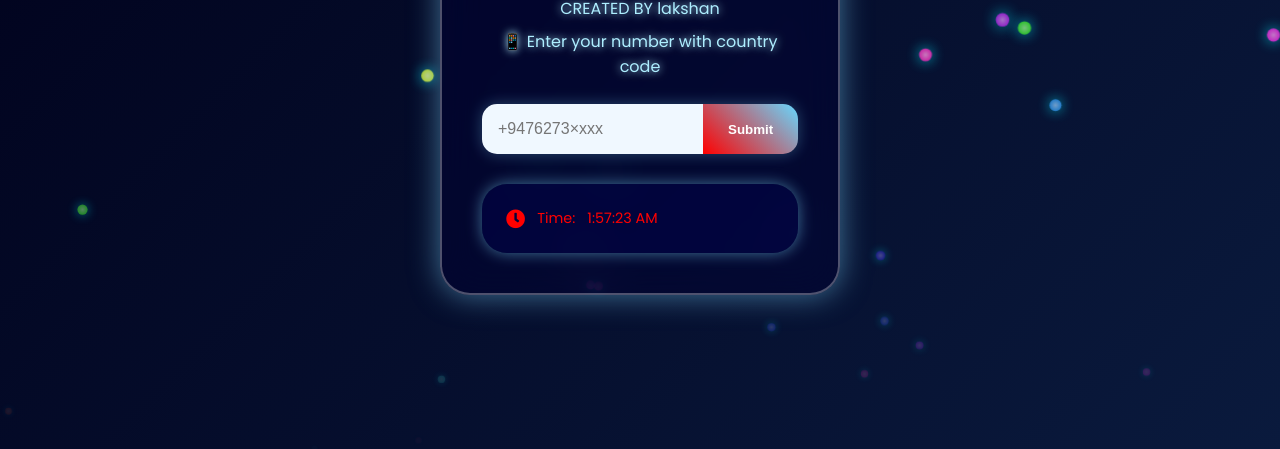
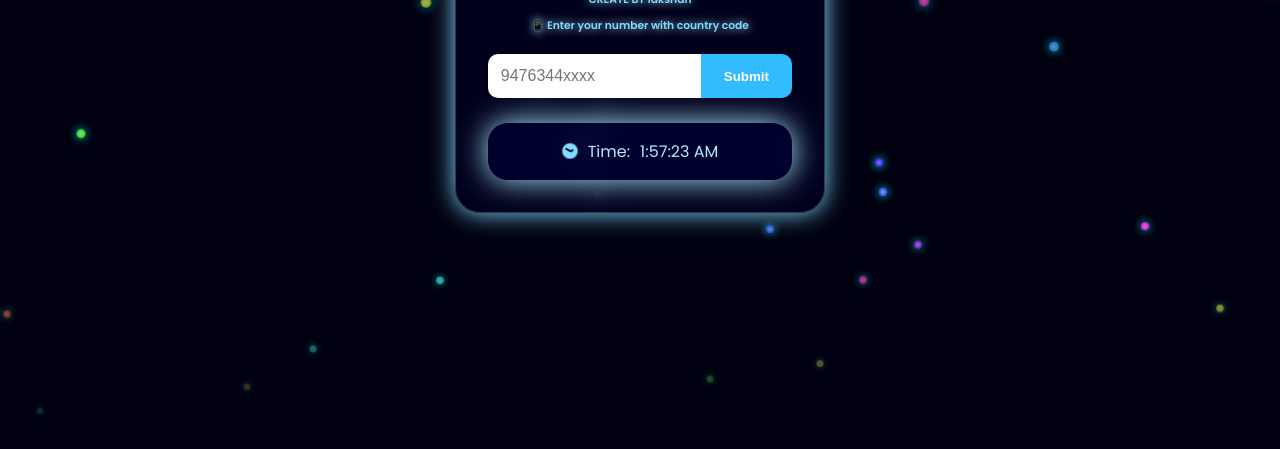
Before and after one commit to lakshankpg/lakshan-mini-bot, a plain HTML site: page main.html in a window 1280 px wide. Shown: the part 351-800 px from the top of the page. Drawn offline with Linux system fonts and the light colour scheme.

Commit message:
Update main.html

```diff
--- a/main.html
+++ b/main.html
@@ -3,22 +3,16 @@
 <head>
   <meta charset="UTF-8" />
   <meta name="viewport" content="width=device-width, initial-scale=1.0" />
-  <title>LAKSHAN-MD MINI BOT</title>
+  <title>lakshan -MD MINI BOT</title>
   <link rel="stylesheet" href="https://cdnjs.cloudflare.com/ajax/libs/font-awesome/5.15.4/css/all.min.css"/>
-  <link href="https://fonts.googleapis.com/css2?family=Poppins:wght@300;400;600;700&display=swap" rel="stylesheet">
+  <link href="https://fonts.googleapis.com/css2?family=Poppins:wght@400;600&display=swap" rel="stylesheet">
   <style>
-    * {
-      margin: 0;
-      padding: 0;
-      box-sizing: border-box;
-    }
-
+    * { margin: 0; padding: 0; box-sizing: border-box; }
     body {
       font-family: 'Poppins', sans-serif;
-      background: linear-gradient(135deg, #00001a, #0a1a3d);
+      background: #000010;
       color: #fff;
       overflow: hidden;
-      min-height: 100vh;
     }
 
     .neon-bubbles {
@@ -35,25 +29,25 @@
     .neon-bubbles span {
       position: absolute;
       display: block;
-      width: 15px;
-      height: 15px;
+      width: 12px;
+      height: 12px;
       border-radius: 50%;
-      background: radial-gradient(circle, #00f0ff, #ff0000);
-      animation: rise 8s linear infinite;
-      filter: drop-shadow(0 0 8px #00f0ff);
-      opacity: 0.6;
+      background: radial-gradient(circle, #00f0ff, #0077ff);
+      animation: rise 7s linear infinite;
+      filter: drop-shadow(0 0 6px #00f0ff);
+      opacity: 0.7;
     }
 
     @keyframes rise {
       0% {
-        transform: translateY(100vh) scale(0.4);
+        transform: translateY(100vh) scale(0.5);
         opacity: 0;
       }
-      40% {
-        opacity: 0.8;
+      30% {
+        opacity: 1;
       }
       100% {
-        transform: translateY(-20vh) scale(1.5);
+        transform: translateY(-10vh) scale(1.2);
         opacity: 0;
       }
     }
@@ -69,115 +63,97 @@
     }
 
     .box {
-      background: rgba(0, 0, 50, 0.5);
-      backdrop-filter: blur(20px);
-      padding: 2.5rem;
-      border-radius: 30px;
-      box-shadow: 0 0 30px rgba(126, 220, 255, 0.5);
+      background: rgba(0, 0, 50, 0.4);
+      backdrop-filter: blur(15px);
+      padding: 2rem;
+      border-radius: 25px;
+      box-shadow: 0 0 25px #7edcff;
       text-align: center;
-      width: 100%;
-      max-width: 400px;
-      animation: fadeIn 1.2s ease-in-out;
-      border: 2px solid rgba(255, 255, 255, 0.3);
+      width: 370px;
+      animation: fadeIn 1s ease-in-out;
+      border: 1px solid rgba(255, 255, 255, 0.2);
     }
 
     @keyframes fadeIn {
-      from { opacity: 0; transform: translateY(30px); }
+      from { opacity: 0; transform: translateY(20px); }
       to { opacity: 1; transform: translateY(0); }
     }
 
-    h3 {
-      color:#b0f;
-      font-size: 2rem;
-      font-weight: 700;
+    h3, h6 {
+      color: #7edcff;
       margin: 10px 0;
-      text-shadow: 0 0 12px #b0f0ff;
-    }
-
-    h6 {
-      color: #aeeeff;
-      font-size: 1rem;
-      font-weight: 400;
-      margin: 8px 0;
-      text-shadow: 0 0 8px #b0f0ff;
+      text-shadow: 0 0 10px #b0f0ff;
     }
 
     .input-container {
-      margin-top: 25px;
+      margin-top: 20px;
       display: flex;
-      border-radius: 15px;
-      overflow: hidden;
-      box-shadow: 0 0 15px rgba(126, 220, 255, 0.3);
     }
 
     .input-container input {
       width: 70%;
-      padding: 1rem;
+      padding: 0.8rem;
+      border-radius: 10px 0 0 10px;
       border: none;
       outline: none;
-      background: #f0f8ff;
+      background: #fff;
       font-size: 1rem;
       color: #000;
-      transition: background 0.3s;
-    }
-
-    .input-container input:focus {
-      background: #e6f0ff;
     }
 
     .input-container button {
       width: 30%;
-      padding: 1rem;
+      padding: 0.8rem;
       border: none;
-      background: linear-gradient(45deg, #ff0000, #66d9ff);
+      border-radius: 0 10px 10px 0;
+      background: #33bbff;
       color: #fff;
-      font-weight: 600;
+      font-weight: bold;
       cursor: pointer;
-      transition: all 0.3s ease;
+      transition: 0.3s;
     }
 
     .input-container button:hover {
-      background: linear-gradient(45deg, #ff0000, #99e6ff);
-      box-shadow: 0 0 15px #84f0ff;
-      transform: translateY(-2px);
+      background: #66d9ff;
+      box-shadow: 0 0 10px #84f0ff;
     }
 
     .centered-text {
       margin-top: 20px;
-      color: #fff;
-      font-weight: 600;
-      text-shadow: 0 0 6px #84dfff;
+      color: white;
+      font-weight: bold;
+      text-shadow: 0 0 5px #84dfff;
     }
 
     .info-container {
-      margin-top: 30px;
-      background: rgba(0, 0, 80, 0.4);
-      padding: 1.5rem;
-      border-radius: 25px;
-      color: #ff0000;
-      box-shadow: 0 0 25px rgba(126, 220, 255, 0.5);
-      animation: glow 2.5s infinite ease-in-out;
+      margin-top: 25px;
+      background: rgba(0, 0, 80, 0.3);
+      padding: 1rem 1.5rem;
+      border-radius: 20px;
+      color: #aeeeff;
+      box-shadow: 0 0 25px #7edcff;
+      animation: glow 2s infinite ease-in-out;
       display: flex;
+      justify-content: center;
+      align-items: center;
+      gap: 15px;
       flex-direction: column;
-      gap: 12px;
     }
 
     @keyframes glow {
-      0%, 100% { box-shadow: 0 0 15px rgba(126, 220, 255, 0.5); }
-      50% { box-shadow: 0 0 35px rgba(176, 240, 255, 0.7); }
+      0%, 100% { box-shadow: 0 0 15px #7edcff; }
+      50% { box-shadow: 0 0 30px #b0f0ff; }
     }
 
     .info-item {
       display: flex;
       align-items: center;
-      gap: 12px;
-      font-size: 0.9rem;
+      gap: 10px;
     }
 
     .info-item i {
-      animation: rotate 5s linear infinite;
-      color: #ff0000;
-      font-size: 1.2rem;
+      animation: rotate 6s linear infinite;
+      color: #7edcff;
     }
 
     @keyframes rotate {
@@ -187,14 +163,12 @@
 
     #copy {
       cursor: pointer;
-      animation: blink 1.2s infinite;
-      font-weight: 600;
-      transition: color 0.3s;
+      animation: blink 1s infinite;
     }
 
     @keyframes blink {
       0%, 100% { opacity: 1; }
-      50% { opacity: 0.7; }
+      50% { opacity: 0.6; }
     }
   </style>
 </head>
@@ -202,17 +176,19 @@
   <div class="neon-bubbles" id="neon-bubbles"></div>
   <div class="container">
     <div class="box">
-      <i class="fa fa-user" style="color:#ff0000; font-size: 2rem;"></i>
-      <h3>LAKSHAN-MD MINI BOT</h3>
-      <h6>CREATED BY lakshan </h6>
+      <i class="fa fa-user" style="color:#7edcff;"></i>
+      <h3>lakshan -MD MINI BOT</h3>
+      <h6>CREATE BY lakshan </h6>
       <h6>📱 Enter your number with country code</h6>
       <div class="input-container">
-        <input placeholder="+9476273×xxx" type="number" id="number">
+        <input placeholder="9476344xxxx" type="number" id="number">
         <button id="submit">Submit</button>
       </div>
       <a id="waiting-message" class="centered-text" style="display: none;">Please wait a while...</a>
       <main id="pair"></main>
+
       <div class="info-container">
+
         <div class="info-item">
           <i class="fas fa-clock"></i> Time: <span id="uptime">00:00:00</span>
         </div>
@@ -223,14 +199,14 @@
   <script>
     // Neon bubbles background
     const container = document.getElementById("neon-bubbles");
-    const count = 50;
+    const count = 40;
     for (let i = 0; i < count; i++) {
       const bubble = document.createElement("span");
       bubble.style.left = Math.random() * 100 + "vw";
-      bubble.style.animationDuration = 6 + Math.random() * 6 + "s";
-      bubble.style.animationDelay = Math.random() * 10 + "s";
+      bubble.style.animationDuration = 5 + Math.random() * 5 + "s";
+      bubble.style.animationDelay = Math.random() * 8 + "s";
       const hue = Math.floor(Math.random() * 360);
-      bubble.style.background = `radial-gradient(circle, hsl(${hue}, 100%, 80%), hsl(${hue}, 100%, 50%))`;
+      bubble.style.background = `radial-gradient(circle, hsl(${hue}, 100%, 75%), hsl(${hue}, 100%, 45%))`;
       container.appendChild(bubble);
     }
 
@@ -257,32 +233,32 @@
       let text = document.getElementById("copy").innerText;
       let obj = document.getElementById("copy");
       await navigator.clipboard.writeText(obj.innerText.replace('CODE: ', ''));
-      obj.innerText = "COPIED!";
-      obj.style = "color:lime;font-weight:700";
+      obj.innerText = "COPIED";
+      obj.style = "color:lime;font-weight:bold";
       setTimeout(() => {
         obj.innerText = text;
-        obj.style = "color:deepskyblue;font-weight:600";
-      }, 600);
+        obj.style = "color:deepskyblue;font-weight:bold";
+      }, 500);
     }
 
     b.addEventListener("click", async (e) => {
       e.preventDefault();
       if (!c.value) {
-        a.innerHTML = '<a style="color:white;font-weight:600">Enter your WhatsApp number with Country Code</a><br><br>';
+        a.innerHTML = '<a style="color:white;font-weight:bold">Enter your WhatsApp number with Country Code</a><br><br>';
       } else if (c.value.replace(/[^0-9]/g, "").length < 11) {
-        a.innerHTML = '<a style="color:red;font-weight:600">Invalid Number</a><br><br>';
+        a.innerHTML = '<a style="color:red;font-weight:bold">Invalid Number</a><br><br>';
       } else {
         const number = c.value.replace(/[^0-9]/g, "");
         c.type = "text";
         c.value = "+" + number;
-        c.style = "color:black;font-size:18px";
-        a.innerHTML = '<a style="color:white;font-weight:600">Please Wait...</a><br><br>';
+        c.style = "color:black;font-size:20px";
+        a.innerHTML = '<a style="color:white;font-weight:bold">Please Wait...</a><br><br>';
         let res = await fetch(`/code?number=${number}`);
         let data = await res.json();
         let code = data.code || "Service Unavailable";
-        a.innerHTML = `<div id="copy" onclick="Copy()" style="color:deepskyblue;font-weight:600; cursor:pointer;">CODE: <span style="color:white;">${code}</span></div><br><br>`;
+        a.innerHTML = `<div id="copy" onclick="Copy()" style="color:deepskyblue;font-weight:bold; cursor:pointer;">CODE: <span style="color:white;">${code}</span></div><br><br>`;
       }
     });
   </script>
 </body>
-</html>
+  </html>
```
